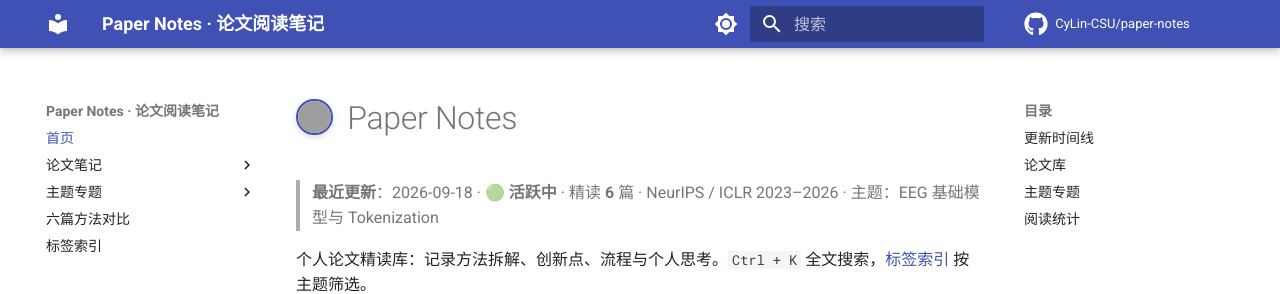
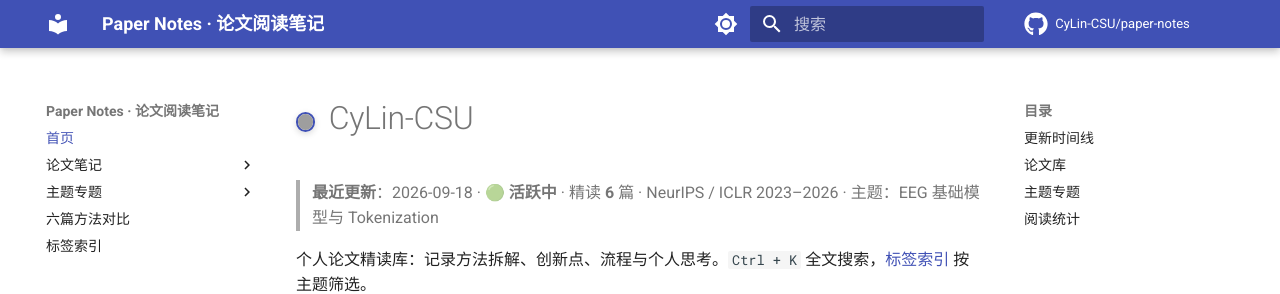
Before and after one commit to CyLin-CSU/paper-notes, an MkDocs documentation site: the page built from docs/index.md, in a window 1280 px wide. Shown: the top 294 px of the page. Built offline with MkDocs 1.6.1 and Material for MkDocs 9.7.7, drawn with Linux system fonts in a browser that asks for light colours; comment, search, counter and statistics services are not loaded; grey boxes are pictures that could not be loaded.

Commit message:
头像缩小至50%，标题改为GitHub用户名

```diff
--- a/docs/index.md
+++ b/docs/index.md
@@ -2,7 +2,7 @@
 title: 首页
 ---
 
-# ![CyLin-CSU](https://github.com/CyLin-CSU.png){ .h1-avatar } Paper Notes
+# ![CyLin-CSU](https://github.com/CyLin-CSU.png){ .h1-avatar } CyLin-CSU
 
 > **最近更新**：2026-09-18 · 🟢 **活跃中** · 精读 **6** 篇 · NeurIPS / ICLR 2023–2026 · 主题：EEG 基础模型与 Tokenization
 
--- a/docs/stylesheets/extra.css
+++ b/docs/stylesheets/extra.css
@@ -1,10 +1,10 @@
 /* 标题旁的 GitHub 头像 */
 .md-typeset h1 .h1-avatar {
-  height: 1.15em;
-  width: 1.15em;
+  height: 0.6em;
+  width: 0.6em;
   border-radius: 50%;
-  vertical-align: -0.2em;
-  margin-right: 0.35rem;
+  vertical-align: -0.08em;
+  margin-right: 0.3rem;
   border: 2px solid var(--md-primary-fg-color);
   box-shadow: 0 2px 6px rgba(0, 0, 0, 0.15);
 }
```
